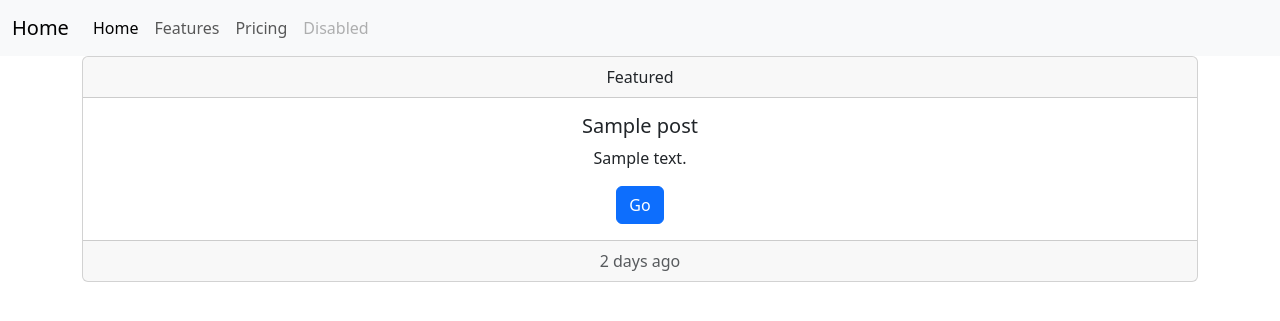
After one commit to hong00009/crud, a Django app: page /posts/1 in a window 1280 px wide. The commit adds this page. Shown: the top 321 px of the page. Run offline with Django 4.2, Linux system fonts and the light colour scheme; tables that the repository leaves empty hold one stand-in row (values such as "Sample post").

Commit message:
read(1) 기능 완성

```diff
--- /dev/null
+++ b/posts/templates/posts/detail.html
@@ -0,0 +1,18 @@
+{% extends 'base.html' %}
+
+{% block content %}
+<div class="card text-center">
+    <div class="card-header">
+      Featured
+    </div>
+    <div class="card-body">
+      <h5 class="card-title">{{post.title}}</h5>
+      <p class="card-text">{{post.content}}</p>
+      <a href="#" class="btn btn-primary">Go</a>
+    </div>
+    <div class="card-footer text-body-secondary">
+      2 days ago
+    </div>
+</div>
+
+{% endblock %}
--- a/posts/templates/posts/index.html
+++ b/posts/templates/posts/index.html
@@ -17,7 +17,7 @@
             <tr>
                 <td>{{post.id}}</td>
                 <td>{{post.title}}</td>
-                <td>detail</td>
+                <td><a href="posts/{{post.id}}/">detail</a></td>
             </tr>
         {% endfor %}
     </tbody>
--- a/posts/urls.py
+++ b/posts/urls.py
@@ -10,6 +10,7 @@ app_name = 'posts'
 urlpatterns = [
     # Read
     path('', views.index, name='index'),
+    path('<int:id>', views.detail, name='detail') ,
 
     # Create
 
--- a/posts/views.py
+++ b/posts/views.py
@@ -13,3 +13,13 @@ def index(request):
     }
 
     return render(request, 'posts/index.html', context)
+
+
+def detail(request, id):
+    post = Post.objects.get(id=id)
+
+    context = {
+        'post': post,
+
+    }
+    return render(request, 'posts/detail.html', context)
```
